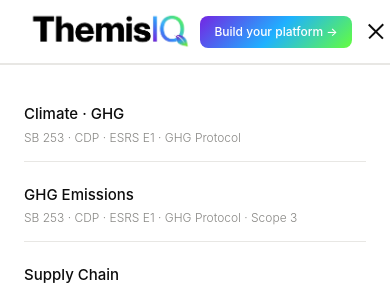
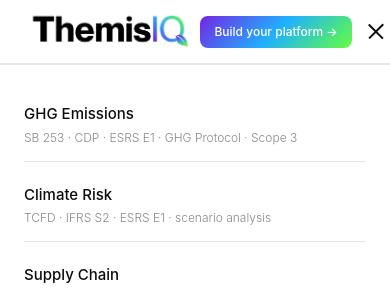
Before and after one commit to themisiqco/themisiq, a Next.js app: page / in a window 390 px wide. Both pictures are taken after a click on the button "Menu". Shown: the top 292 px of the page. Built offline with nearby package versions, Linux system fonts and the light colour scheme.

Commit message:
Fix terms access line, fix Climate Risk nav 404, clean up mobile menu

```diff
--- a/app/components/Nav.tsx
+++ b/app/components/Nav.tsx
@@ -41,7 +41,7 @@ export default function Nav() {
         }} className="desktop-nav">
           {[
            ['/climate-ghg', 'GHG Emissions'],
-            ['/climate-risk', 'Climate Risk'],
+            ['/dashboard/climate-risk', 'Climate Risk'],
             ['/supply-chain', 'Supply Chain'],
             ['/deals', 'Deals'],
             ['/people', 'People'],
@@ -97,10 +97,9 @@ export default function Nav() {
           borderTop: '0.5px solid #e8e7e4', overflowY: 'auto',
         }}>
           {[
-            ['/climate-ghg', 'Climate · GHG', 'SB 253 · CDP · ESRS E1 · GHG Protocol'],
-           ['/climate-ghg', 'GHG Emissions', 'SB 253 · CDP · ESRS E1 · GHG Protocol · Scope 3'],
+            ['/climate-ghg', 'GHG Emissions', 'SB 253 · CDP · ESRS E1 · GHG Protocol · Scope 3'],
+            ['/dashboard/climate-risk', 'Climate Risk', 'TCFD · IFRS S2 · ESRS E1 · scenario analysis'],
             ['/supply-chain', 'Supply Chain', 'Scope 3 Cat.1 · EcoVadis · CS3D · ESRS S2'],
-
             ['/deals', 'Deals & Investment', 'M&A diligence · PE · IFRS S2 · LP ESG'],
             ['/people', 'People & Workforce', 'ESRS S1 · EU Pay Transparency · CA Pay Data'],
             ['/ai-governance', 'AI Governance', 'EU AI Act · NIST AI RMF · ISO 42001'],
--- a/app/terms/page.tsx
+++ b/app/terms/page.tsx
@@ -54,7 +54,7 @@ export default function Page() {
           <Section id="t4" num="Section 4" title="Subscription & billing">
             {[
               ['Plans:', 'Starter ($299/month), Professional ($799/month), Platform (custom). Annual plans are priced at 10 months\' equivalent (2 months free). All prices in USD unless otherwise stated.'],
-              ['Free trial:', 'Reports unlocked on paid plan. No credit card required. Automatic cancellation at end of trial period unless you subscribe.'],
+              ['Access:','Modules are free to explore. Reports and exports unlock on a paid plan.'],
               ['Billing:', 'Monthly or annual in advance. Invoices issued via Stripe. Card charges recur automatically on subscription renewal date.'],
               ['Taxes:', 'Prices exclude applicable taxes (GST/HST in Canada, VAT in EU/UK). Tax is added at checkout based on billing address.'],
               ['Refunds:', 'Pro-rata refunds issued for cancellations within 14 days of annual plan purchase. Monthly plans are non-refundable for the current billing period.'],
```
